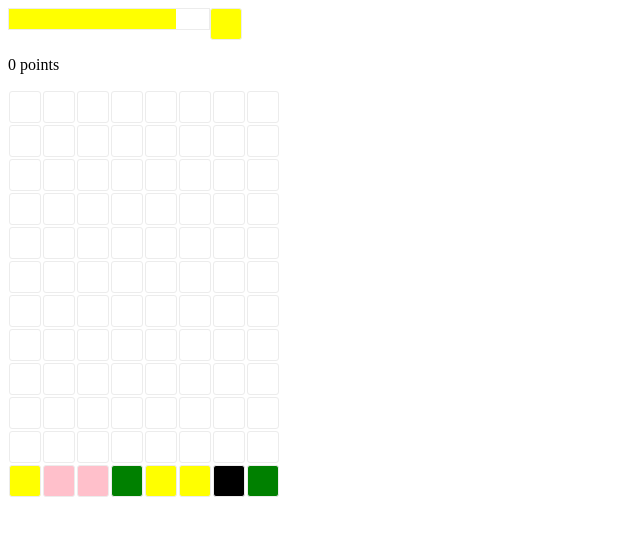
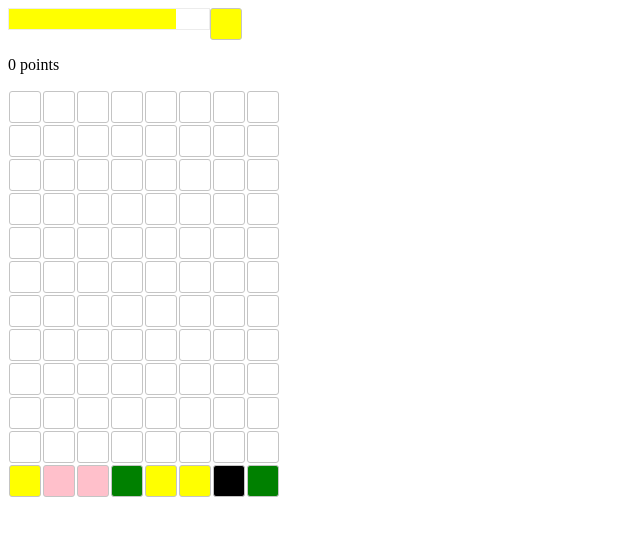
Before and after one commit to walle/gridgame, a plain HTML site: page index.html in a window 1280 px wide. Shown: the whole page, without its empty margins (0-640 px from the left). Drawn offline with Linux system fonts and the light colour scheme.

Commit message:
Make border color more visible

```diff
--- a/stylesheets/application.css
+++ b/stylesheets/application.css
@@ -9,7 +9,7 @@
 
 #grid td div, .tile {
   border-radius: 3px;
-  border: 1px solid #ececec;
+  border: 1px solid #c4c4c4;
   width: 30px;
   height: 30px;
 }
```
